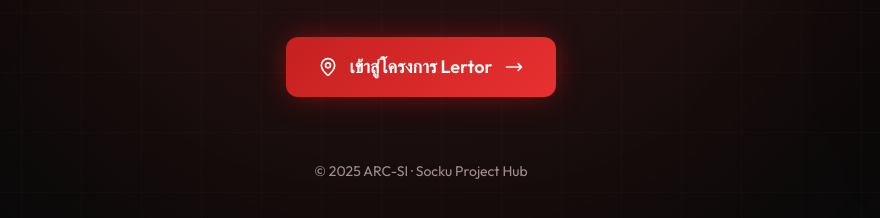
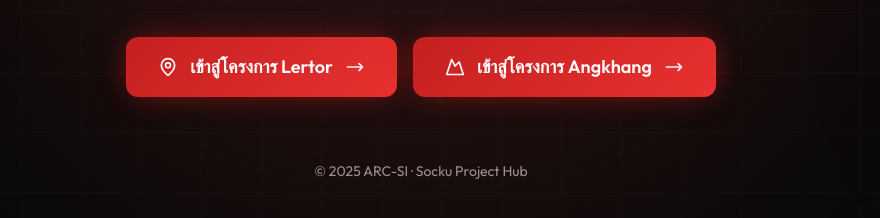
Before and after one commit to napatsorn-arc-si/socku.arc-si.com, a plain HTML site: page index.html in a window 1280 px wide. Shown: the part 408-626 px from the top of the page, without its empty margins (219-1099 px from the left). Drawn offline with nearby package versions, Linux system fonts and the light colour scheme.

Commit message:
Update index.html

```diff
--- a/index.html
+++ b/index.html
@@ -7,23 +7,18 @@
   <meta name="description" content="รวมงานวิจัยและ WebGIS ของ ARC-SI">
   <meta name="author" content="ARC-SI">
 
-  <!-- Open Graph -->
   <meta property="og:title" content="Socku Project Hub">
   <meta property="og:description" content="รวมงานวิจัยและ WebGIS ของ ARC-SI">
   <meta property="og:type" content="website">
 
-  <!-- Google Fonts - Outfit -->
   <link rel="preconnect" href="https://fonts.googleapis.com">
   <link rel="preconnect" href="https://fonts.gstatic.com" crossorigin>
   <link href="https://fonts.googleapis.com/css2?family=Outfit:wght@400;500;600;700&display=swap" rel="stylesheet">
 
-  <!-- Tailwind CSS CDN -->
   <script src="https://cdn.tailwindcss.com"></script>
 
-  <!-- Lucide Icons CDN -->
   <script src="https://unpkg.com/lucide@latest/dist/umd/lucide.min.js"></script>
 
-  <!-- Tailwind Config -->
   <script>
     tailwind.config = {
       theme: {
@@ -144,45 +139,37 @@
 
 <body>
   <div class="min-h-screen relative overflow-hidden flex items-center justify-center">
-    <!-- Background effects -->
     <div class="absolute inset-0 pointer-events-none">
-      <!-- Radial glow at top -->
       <div class="absolute top-0 left-1/2 -translate-x-1/2 w-[800px] h-[600px] rounded-full blur-[120px] animate-pulse-glow" style="background: hsla(0, 72%, 45%, 0.1);"></div>
 
-      <!-- Side accents -->
       <div class="absolute top-1/3 -left-32 w-64 h-64 rounded-full blur-[80px]" style="background: hsla(0, 72%, 45%, 0.05);"></div>
       <div class="absolute bottom-1/4 -right-32 w-64 h-64 rounded-full blur-[80px]" style="background: hsla(0, 72%, 45%, 0.05);"></div>
 
-      <!-- Grid pattern overlay -->
       <div class="absolute inset-0 opacity-[0.02]" style="background-image: linear-gradient(hsl(30 25% 95%) 1px, transparent 1px), linear-gradient(90deg, hsl(30 25% 95%) 1px, transparent 1px); background-size: 60px 60px;"></div>
     </div>
 
-    <!-- Main content -->
     <main class="relative z-10 container mx-auto px-4 py-16 md:py-24">
-      <!-- Header section -->
       <header class="text-center mb-12 md:mb-16">
-        <!-- Badge -->
         <div class="inline-flex items-center gap-2 px-4 py-2 rounded-full text-sm font-medium mb-6" style="background: hsla(0, 72%, 45%, 0.1); border: 1px solid hsla(0, 72%, 45%, 0.2); color: hsl(0 72% 45%);">
           <span class="w-2 h-2 rounded-full animate-pulse" style="background: hsl(0 72% 45%);"></span>
           ARC-SI Research Platform
         </div>
 
-        <!-- Title -->
         <h1 class="text-4xl md:text-6xl lg:text-7xl font-bold text-gradient mb-4 md:mb-6 tracking-tight">
           Socku Project Hub
         </h1>
 
-        <!-- Subtitle -->
         <p class="text-lg md:text-xl max-w-2xl mx-auto leading-relaxed mb-10" style="color: hsl(0 10% 60%);">
           รวมงานวิจัยและ WebGIS ของ ARC-SI
         </p>
 
-        <!-- CTA Button -->
+        <div class="flex flex-col md:flex-row gap-4 justify-center items-center w-full">
+
             <a
             href="https://experience.arcgis.com/experience/cfe63e5e274644d7ac6b4b381cea9fea"
             target="_blank"
             rel="noopener noreferrer"
-          class="glow-button text-base md:text-lg"
+            class="glow-button text-base md:text-lg w-full md:w-auto justify-center"
             >
             <i data-lucide="map-pin" class="w-5 h-5"></i>
             เข้าสู่โครงการ Lertor
@@ -195,16 +182,34 @@
                 <path stroke-linecap="round" stroke-linejoin="round" stroke-width="2" d="M17 8l4 4m0 0l-4 4m4-4H3" />
             </svg>
             </a>
+
+            <a
+            href="https://experience.arcgis.com/experience/b384dffbe5d44608ad2ce619d89c0c2f/"
+            target="_blank"
+            rel="noopener noreferrer"
+            class="glow-button text-base md:text-lg w-full md:w-auto justify-center"
+            >
+            <i data-lucide="mountain" class="w-5 h-5"></i>
+            เข้าสู่โครงการ Angkhang
+            <svg
+                class="w-5 h-5 arrow-icon"
+                fill="none"
+                viewBox="0 0 24 24"
+                stroke="currentColor"
+            >
+                <path stroke-linecap="round" stroke-linejoin="round" stroke-width="2" d="M17 8l4 4m0 0l-4 4m4-4H3" />
+            </svg>
+            </a>
+
+        </div>
       </header>
 
-      <!-- Footer -->
       <footer class="text-center text-sm mt-16" style="color: hsl(0 10% 60%);">
         <p>© 2025 ARC-SI · Socku Project Hub</p>
       </footer>
     </main>
   </div>
 
-  <!-- Initialize Lucide Icons -->
   <script>
     lucide.createIcons();
   </script>
```
Lines whose indentation alone changed are shown as unchanged.
